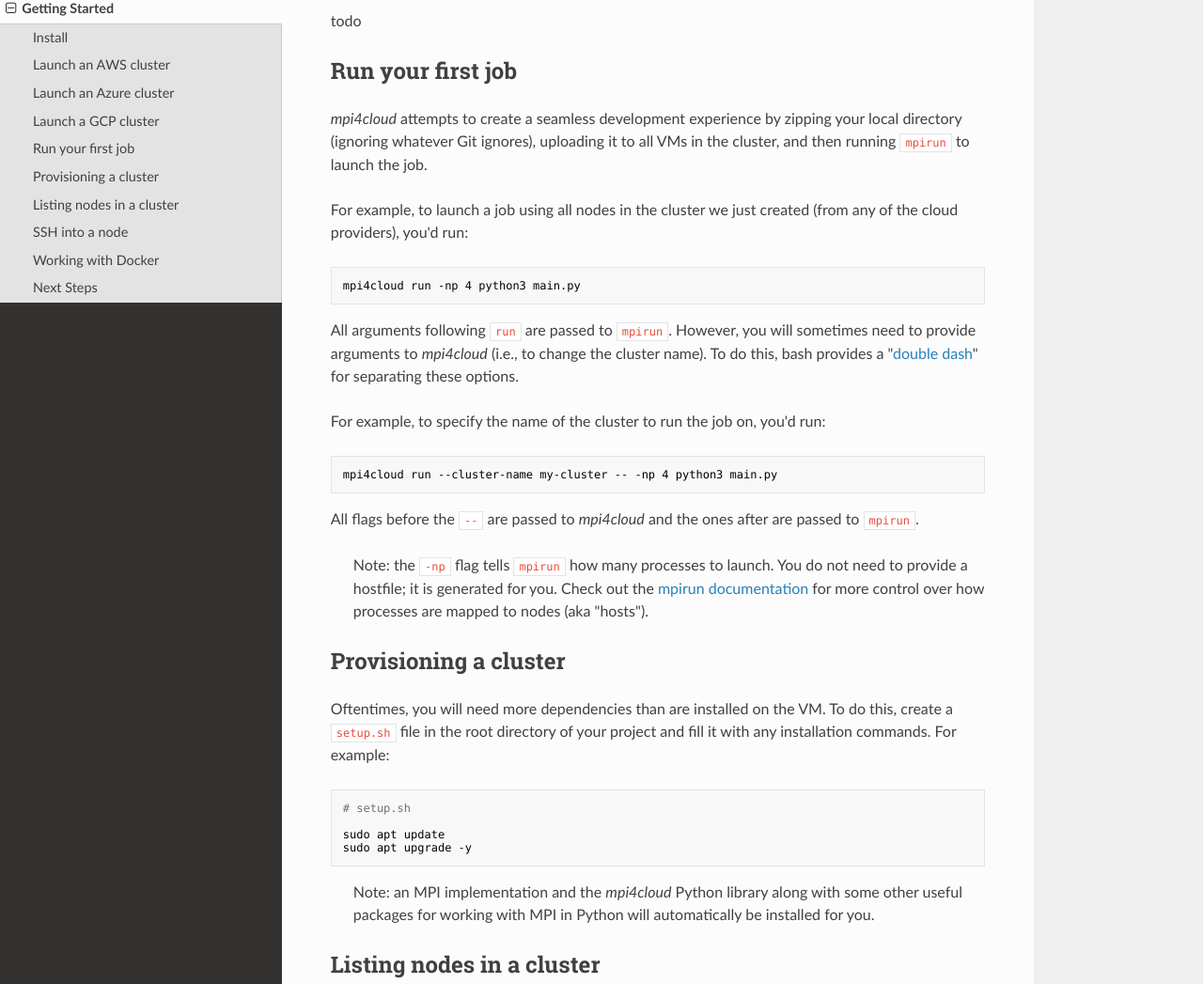
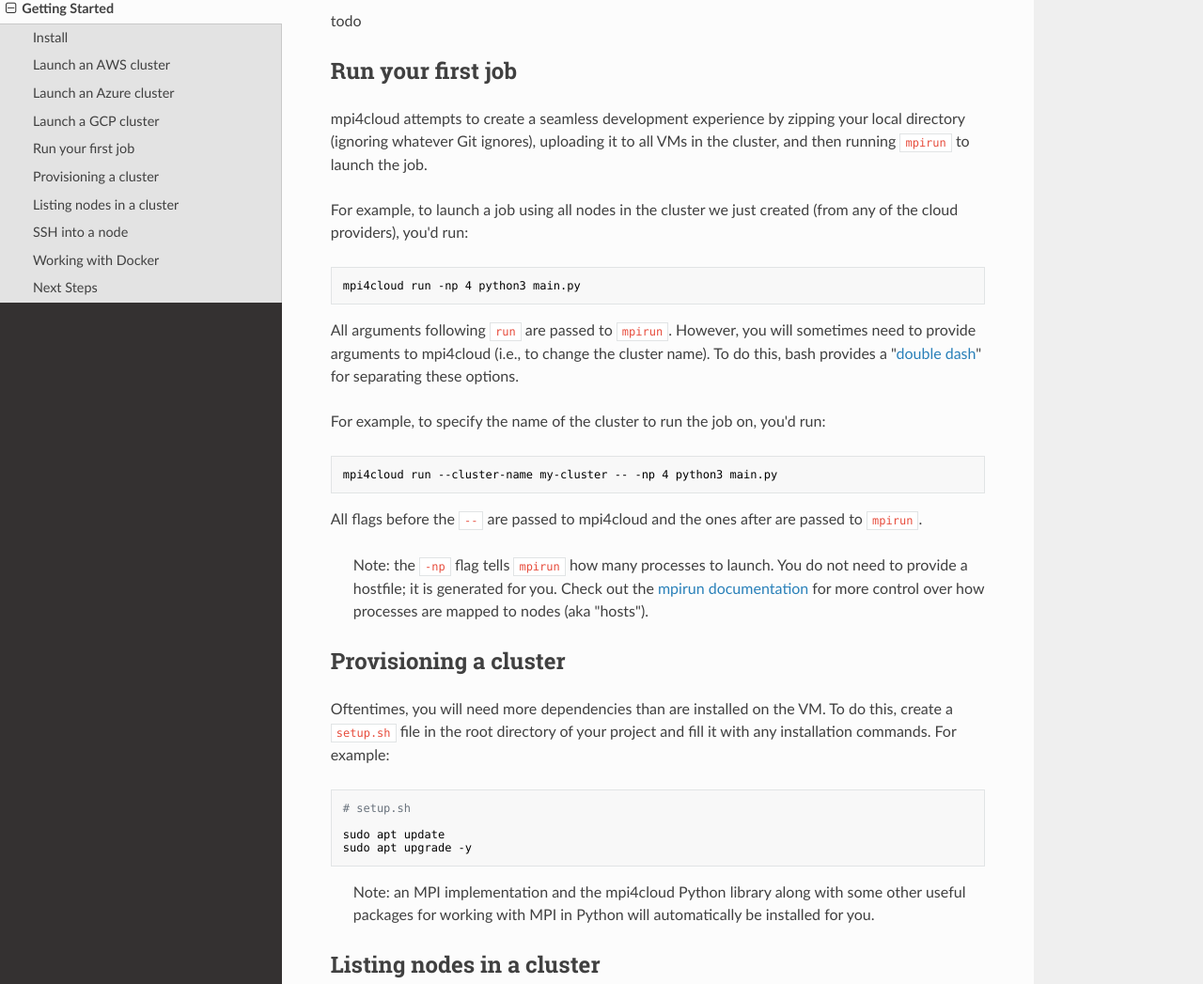
Before and after one commit to mpi4cloud/mpi4cloud, an MkDocs documentation site: the page built from docs/getting-started.md, in a window 1280 px wide and 1400 px high, scrolled down 1106 px. Shown: the part 141-1188 px from the top of the window at 94% size. Built offline with MkDocs 1.6.1, drawn with Linux system fonts in a browser that asks for light colours; nearby versions of some CDN libraries; some of the changed text lies outside the part shown.

Commit message:
docs touchup

````diff
--- a/docs/getting-started.md
+++ b/docs/getting-started.md
@@ -18,7 +18,7 @@
 ```
 
 
-Then, log in to your _mpi4cloud_ account with the CLI:
+Then, log in to your mpi4cloud account with the CLI:
 
 ```bash
 mpi4cloud login
@@ -30,7 +30,7 @@
 ## Launch an AWS cluster
 
 First, you need to install and configure the AWS CLI so that
-_mpi4cloud_ can launch, provision, and monitor instances for you.
+mpi4cloud can launch, provision, and monitor instances for you.
 You should follow the [installation instructions](https://docs.aws.amazon.com/cli/latest/userguide/install-cliv2.html)
 and then the [configuration instructions](https://docs.aws.amazon.com/cli/latest/userguide/cli-chap-configure.html).
 
@@ -63,7 +63,7 @@
 
 ## Run your first job
 
-_mpi4cloud_ attempts to create a seamless development
+mpi4cloud attempts to create a seamless development
 experience by zipping your local directory (ignoring
 whatever Git ignores),
 uploading it to all VMs in the cluster,
@@ -78,7 +78,7 @@
 
 All arguments following `run` are passed to `mpirun`.
 However, you will sometimes need to provide arguments to
-_mpi4cloud_ (i.e., to change the cluster name).
+mpi4cloud (i.e., to change the cluster name).
 To do this, bash provides a "[double dash](https://unix.stackexchange.com/questions/11376/what-does-double-dash-mean)"
 for separating these options.
 
@@ -88,7 +88,7 @@
 mpi4cloud run --cluster-name my-cluster -- -np 4 python3 main.py
 ```
 
-All flags before the `--` are passed to _mpi4cloud_ and the ones after
+All flags before the `--` are passed to mpi4cloud and the ones after
 are passed to `mpirun`.
 
 > Note: the `-np` flag tells `mpirun` how many processes to launch.
@@ -112,7 +112,7 @@
 sudo apt upgrade -y
 ```
 
-> Note: an MPI implementation and the _mpi4cloud_ Python
+> Note: an MPI implementation and the mpi4cloud Python
 > library along with some other useful packages
 > for working with MPI in Python will automatically be installed for you.
 
@@ -149,7 +149,7 @@
 in your application, especially if you are working with multiple collaborators
 or switching between on-prem and cloud environments.
 
-_mpi4cloud_ provides the `run-docker` command to launch a job using Docker
+mpi4cloud provides the `run-docker` command to launch a job using Docker
 containers.
 
 For example, to run a job using the latest PyTorch container,
@@ -161,7 +161,7 @@
 
 To use your own [Dockerfile](https://docs.docker.com/engine/reference/builder/),
 you would replace the image name with `.`.
-However, _mpi4cloud_ will automatically look for a Dockerfile in the
+However, mpi4cloud will automatically look for a Dockerfile in the
 root directory of your project, so you can just run:
 
 ```bash
@@ -170,7 +170,7 @@
 
 ## Next Steps
 
-To see examples of how to use _mpi4cloud_
+To see examples of how to use mpi4cloud
 with a variety of tools leveraging model/data
 parallelism, check out the [GitHub repo](https://github.com/mpi4cloud/mpi4cloud/tree/main/examples).
 
````
